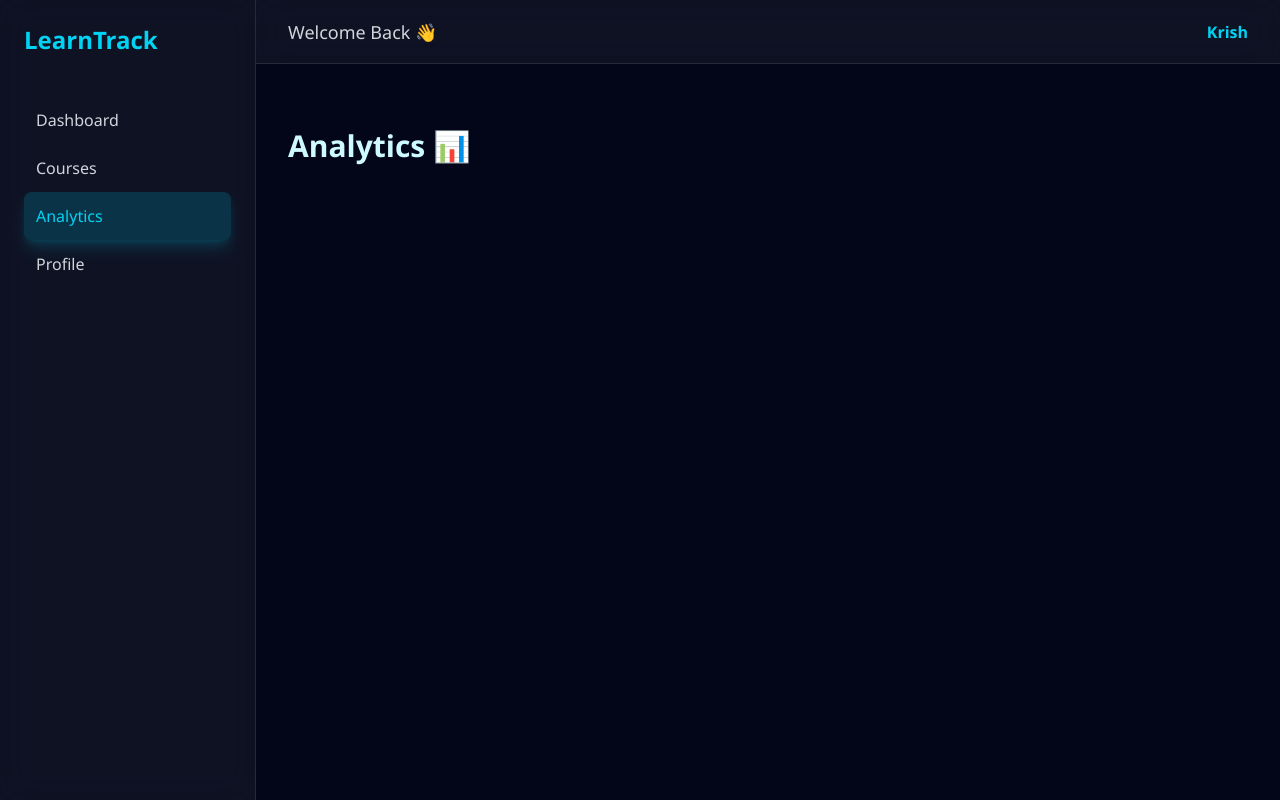
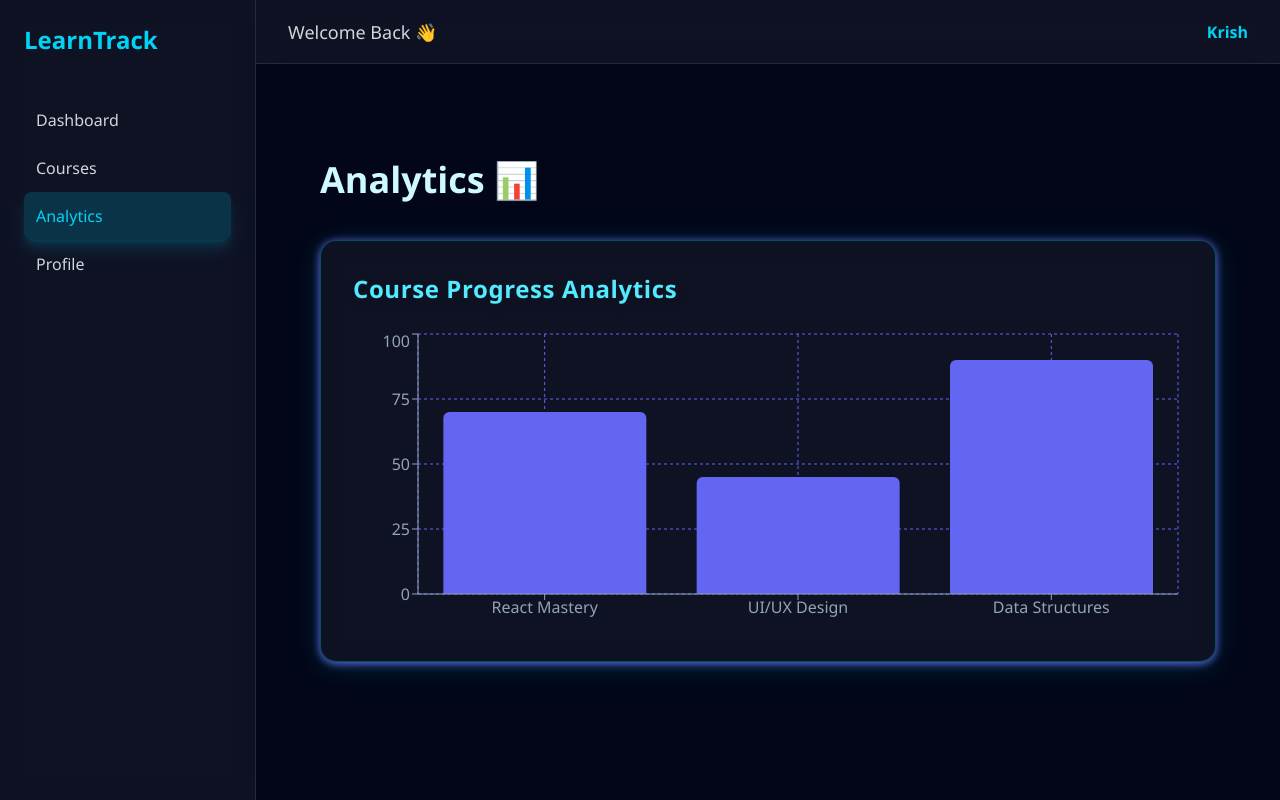
Before and after one commit to COZYkrish/Student-learning-dashboard, a React (Vite) app: page /analytics in a window 1280 px wide. Built offline with nearby package versions, Linux system fonts and the light colour scheme.

Commit message:
feat: add content to analytics pages

```diff
--- a/src/pages/Analytics.jsx
+++ b/src/pages/Analytics.jsx
@@ -1,5 +1,23 @@
+import { motion } from "framer-motion"
+import AnalyticsChart from "../components/dashboard/AnalyticsChart"
+
 function Analytics() {
-  return <div className="text-3xl font-bold">Analytics 📊</div>
+
+  return (
+    <motion.div
+      initial={{opacity:0}}
+      animate={{opacity:1}}
+      className="p-8"
+    >
+
+      <h1 className="text-4xl font-bold mb-10">
+        Analytics 📊
+      </h1>
+
+      <AnalyticsChart />
+
+    </motion.div>
+  )
 }
 
 export default Analytics
```
